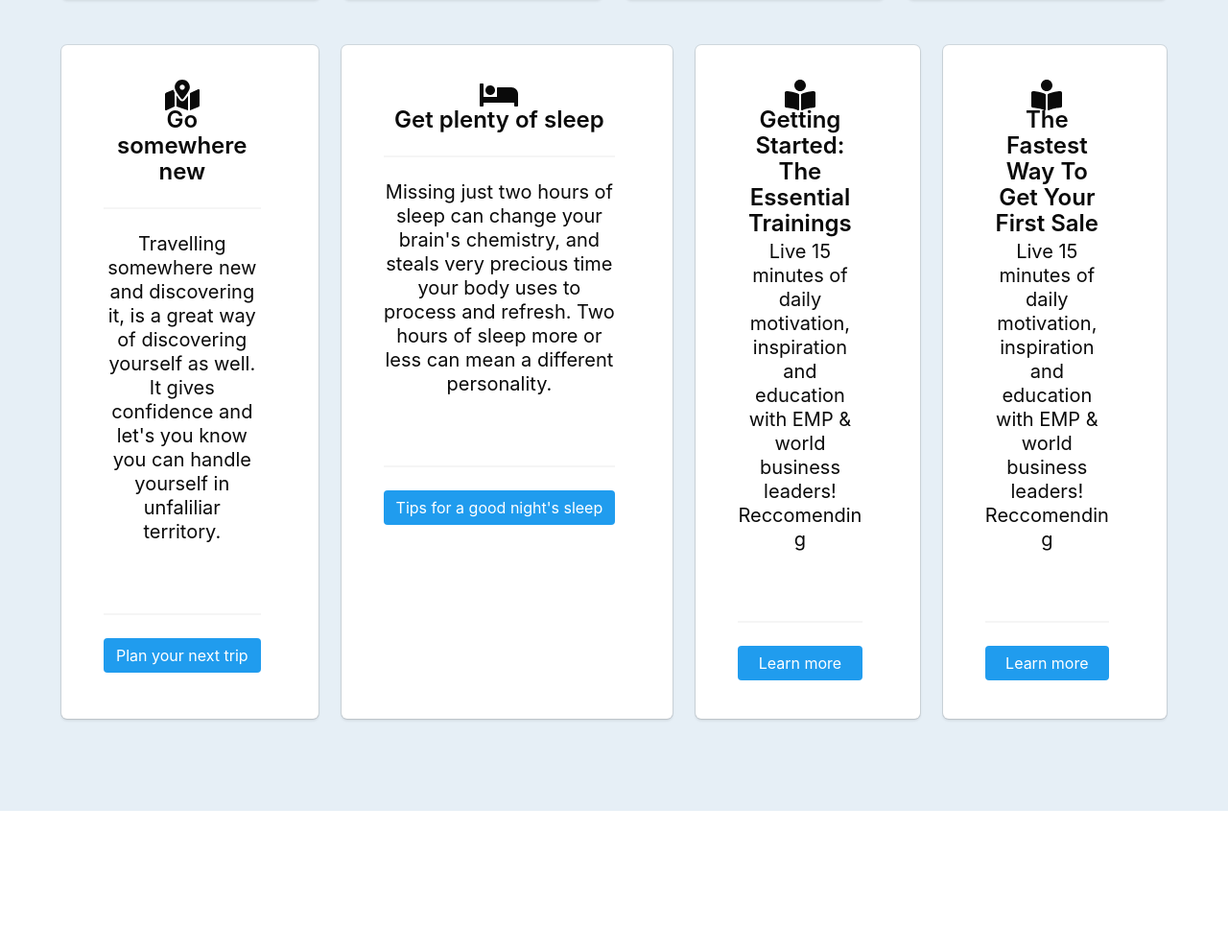
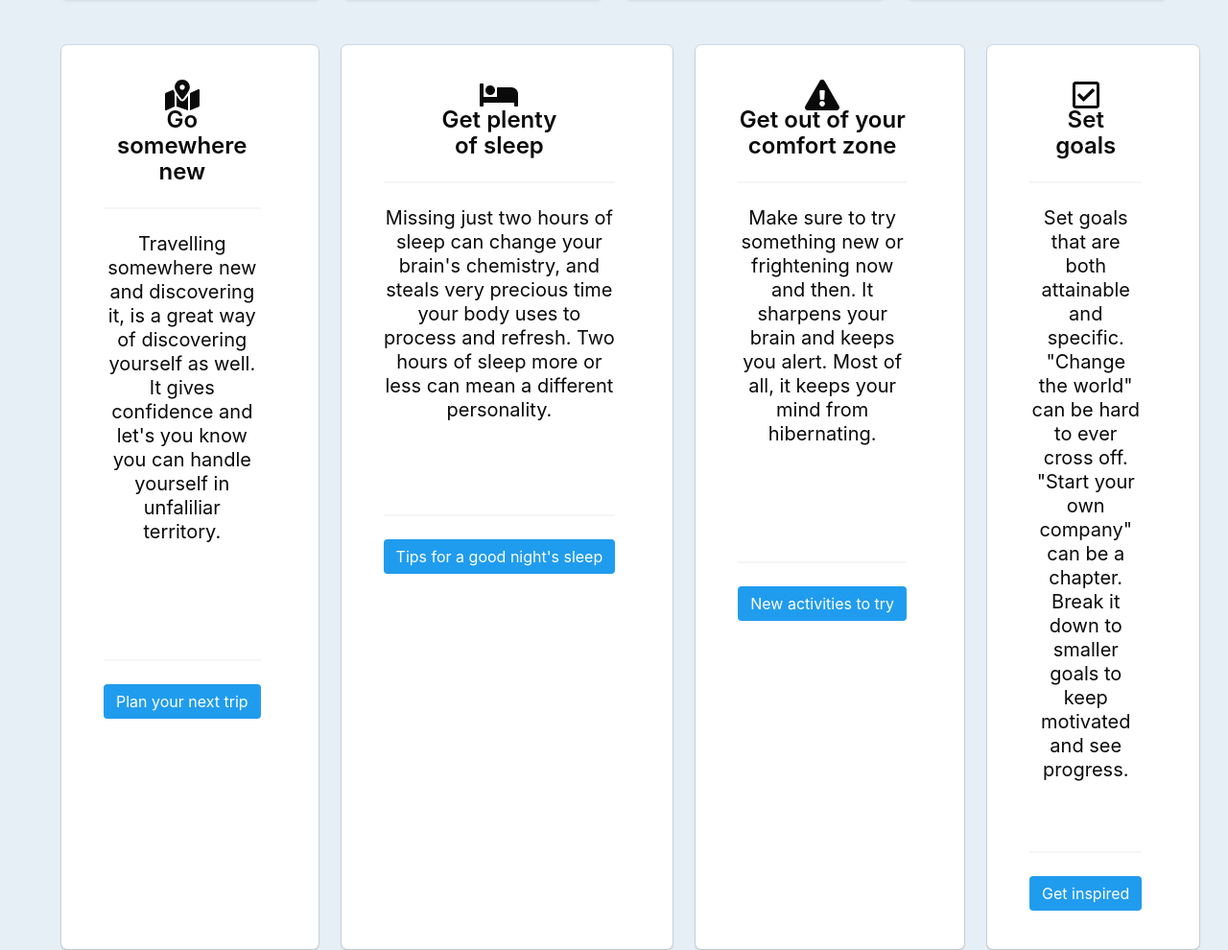
Before and after one commit to RafSwiggers/frameworking-FTW, a plain HTML site: page index.html in a window 1280 px wide. Shown: the part 760-1750 px from the top of the page at 96% size. Before the commit the page ends 1605 px from the top, so only its background shows below. Drawn offline with nearby package versions, Linux system fonts and the light colour scheme.

Commit message:
Formatting and text for each box

```diff
--- a/index.html
+++ b/index.html
@@ -132,7 +132,7 @@
 								<p class="subtitle">Travelling somewhere new and discovering it, is a great
 									way of discovering yourself as well. It gives confidence and let's you know
 									you can handle yourself in unfaliliar territory.
-								</p><br>
+								</p><br><br><br>
 								<hr>
 								<div class="button is-info is-centered">Plan your next trip</div>
 							</div>
@@ -146,10 +146,10 @@
 											<i class="fas fa-bed"></i>
 									</p>
 								</figure>
-								<p class="title is-size-4">Get plenty of sleep</p><hr>
+								<p class="title is-size-4">Get plenty <br> of sleep</p><hr>
 								<p class="subtitle">Missing just two hours of sleep can change your brain's chemistry, and steals very precious
 									time your body uses to process and refresh. Two hours of sleep more or less can mean a different personality.
-								</p><br>
+								</p><br><br>
 								<hr>
 								<div class="button is-info is-centered">Tips for a good night's sleep</div>
 							</div>
@@ -161,15 +161,15 @@
 							<div class="notification is-white">
 								<figure class="level-item">
 									<p class="icon is-size-3">
-										<i class="fas fa-book-reader"></i>
+										<i class="fas fa-exclamation-triangle"></i>
 									</p>
 								</figure>
-								<p class="title is-size-4">Getting Started: The Essential Trainings</p>
-								<p class="subtitle">Live 15 minutes of daily motivation, inspiration and education with
-									EMP
-									& world business leaders! Reccomending</p><br>
+								<p class="title is-size-4">Get out of your comfort zone</p><hr>
+								<p class="subtitle">Make sure to try something new or frightening now and then. It sharpens your brain and
+									keeps you alert. Most of all, it keeps your mind from hibernating.
+								</p><br><br><br>
 								<hr>
-								<div class="button is-info is-centered">Learn more</div>
+								<div class="button is-info is-centered">New activities to try</div>
 							</div>
 						</div>
 					</div>
@@ -178,15 +178,16 @@
 							<div class="notification is-white">
 								<figure class="level-item ">
 									<p class="icon is-size-3">
-										<i class="fas fa-book-reader"></i>
+										<i class="far fa-check-square"></i>
 									</p>
 								</figure>
-								<p class="title is-size-4">The Fastest Way To Get Your First Sale</p>
-								<p class="subtitle">Live 15 minutes of daily motivation, inspiration and education with
-									EMP
-									& world business leaders! Reccomending</p><br>
+								<p class="title is-size-4">Set <br> goals</p><hr>
+								<p class="subtitle">Set goals that are both attainable and specific. "Change the world" can be hard to
+									ever cross off. "Start your own company" can be a chapter. Break it down to smaller goals to keep motivated
+									and see progress.
+								</p><br>
 								<hr>
-								<div class="button is-info is-centered">Learn more</div>
+								<div class="button is-info is-centered">Get inspired</div>
 							</div>
 						</div>
 					</div>
```
